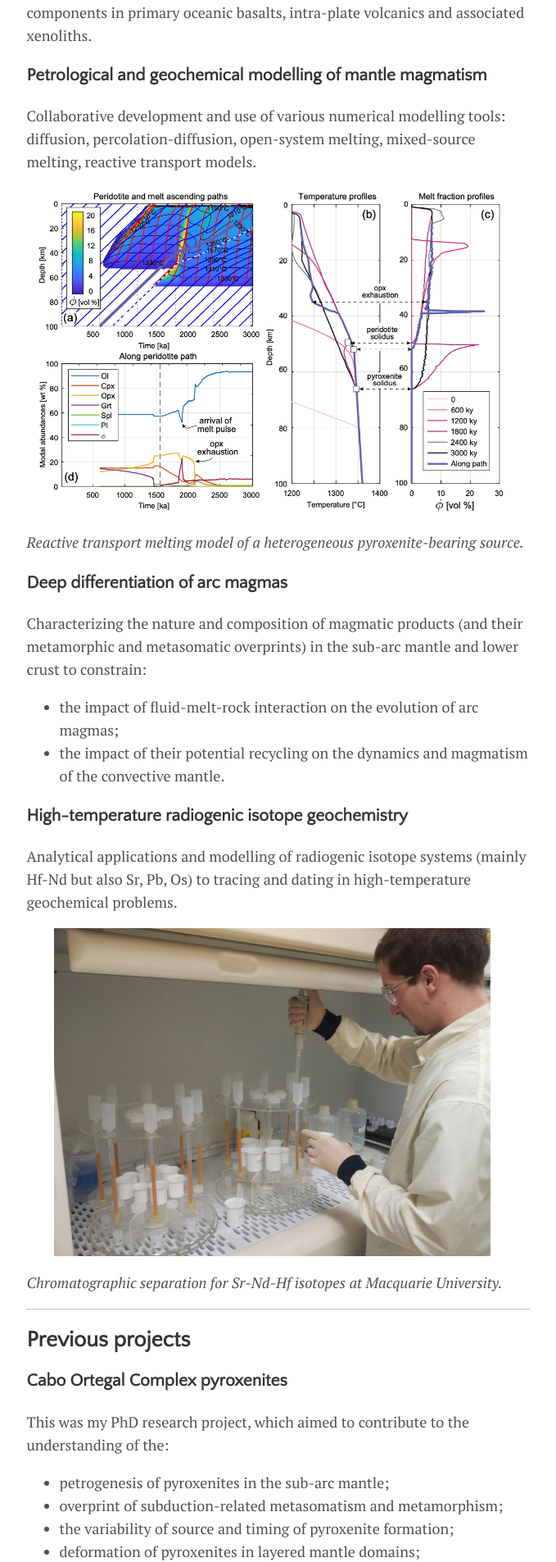
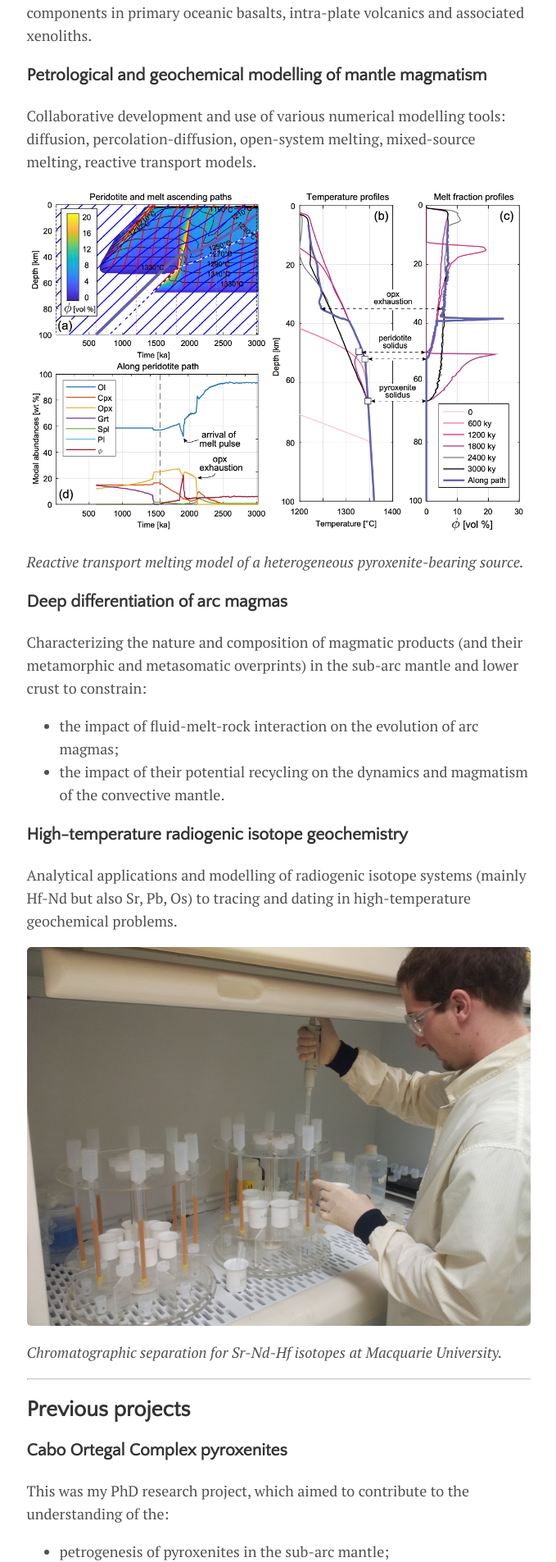
Before and after one commit to romaintilhac/romaintilhac.github.io, a Jekyll site: the page built from menu/research.md, in a window 1280 px wide. Shown: the part 883-2788 px from the top of the page at 82% size, without its empty margins (300-979 px from the left). Built offline with Jekyll 4.4.1, drawn with Linux system fonts in a browser that asks for light colours.

Commit message:
Update _default.scss

```diff
--- a/_sass/_default.scss
+++ b/_sass/_default.scss
@@ -23,21 +23,24 @@
 /*RT custom image container=========*/
 
 .image-container {
-  width: 600px;
-  height: 400px;
+  max-width: 100%;
+  height: auto;
+  display: flex;
+  align-items: center;
+  justify-content: center;
   overflow: hidden;
 }
 
 .image-container img {
-  width: 100%;
-  height: 100%;
-  object-fit: contain;
-  object-position: center center;
+  max-width: 100%;
+  max-height: 100%;
+  object-fit: cover;
 }
 
-@media (min-aspect-ratio: 600/400) {
-  .image-container img {
-    object-fit: cover;
+@media (max-width: 600px) {
+  .image-container {
+    width: 100vw;
+    height: calc(100vw * 2/3);
   }
 }
 /*down to ================*/
```
